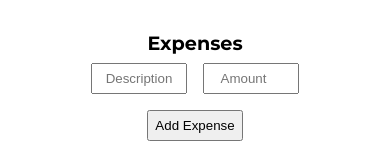
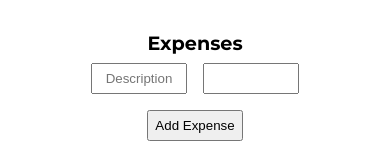
Before and after one commit to SIRBOLU/SB-budget-app, a React (Create React App) app: page / in a window 390 px wide. Shown: the part 250-403 px from the top of the page. Built offline with nearby package versions, Linux system fonts and the light colour scheme; the HTML template or start-up script is replaced by a standard one.

Commit message:
maxlength

```diff
--- a/src/component/Major.jsx
+++ b/src/component/Major.jsx
@@ -54,14 +54,32 @@ const resetForm = () => {
   return (<div className="overall">
     <div className="income">
         <h2>Kindly input your income for the month</h2>
-        <input type="number" value={income}
-  onChange={(e) => setIncome(Number(e.target.value))}></input>
+        <input
+  type="number"
+  value={income}
+  onChange={(e) => {
+    const input = e.target.value;
+    if (input.length <= 10) { // restrict to 5 digits
+      setIncome(Number(input));
+    }
+  }}
+/>
+        {/* <input type="number" value={income}
+  onChange={(e) => setIncome(Number(e.target.value))}></input> */}
     </div>
     <div className='box'>
         <h2 className='head'>Expenses</h2>
         <form>
-        <input className="narration py" type='text' placeholder='Description' onChange={(e) => setDescription(e.target.value)} value={description}></input>
-        <input className="amt px" type='number' placeholder='Amount' onChange={(e) => setAmount(Number(e.target.value))} value={amount}></input>
+        <input className="narration py" type='text' maxLength={12} placeholder='Description' onChange={(e) => setDescription(e.target.value)} value={description}></input>
+        {/* <input className="amt px" type='number' placeholder='Amount' onChange={(e) => setAmount(Number(e.target.value))} value={amount}></input> */}
+        <input
+        type="number" className="amt px" value={amount} onChange={(e) => {
+        const input = e.target.value;
+    if (input.length <= 10) { // restrict to 5 digits
+      setAmount(Number(input));
+    }
+  }}
+/>
         <button className="addition py" onClick={addTransaction}>Add Expense</button>
         </form>
     </div>
--- a/src/component/MajorStyle.css
+++ b/src/component/MajorStyle.css
@@ -60,6 +60,7 @@ td{
     justify-content: center;
     align-items: center;
     gap: 2px
+
     ;
 }
 .total input{
@@ -158,7 +159,7 @@ td{
     }
     .income input{
     font-size: 1.2rem;
-    width: 7rem;
+    width: 9rem;
     font-weight: bolder;
     text-align: center;
     }
```
